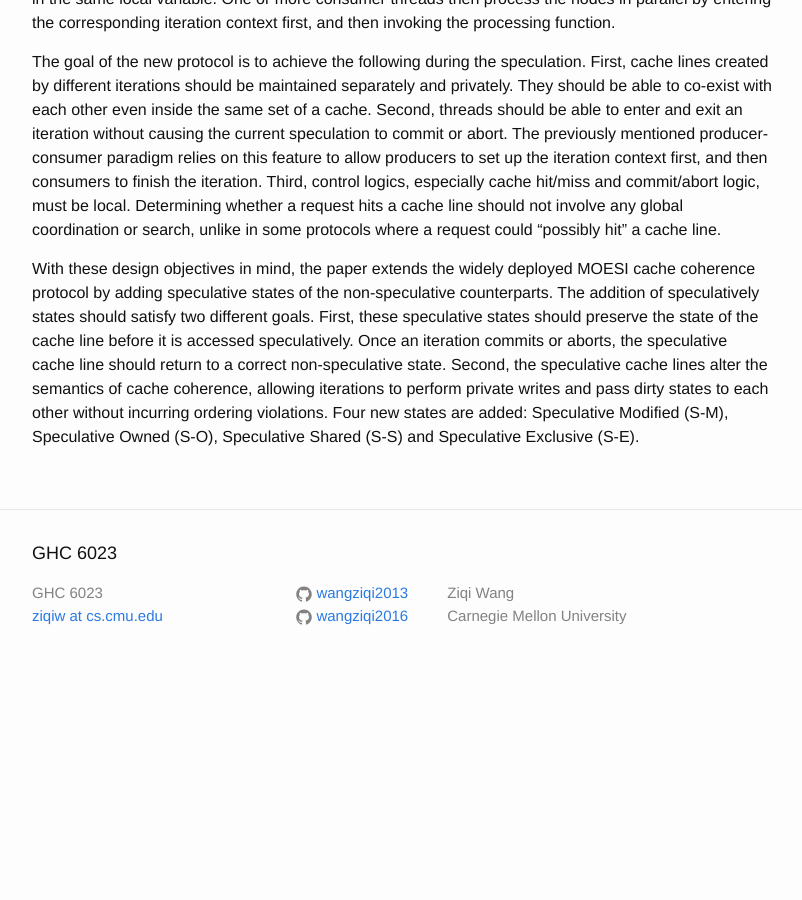
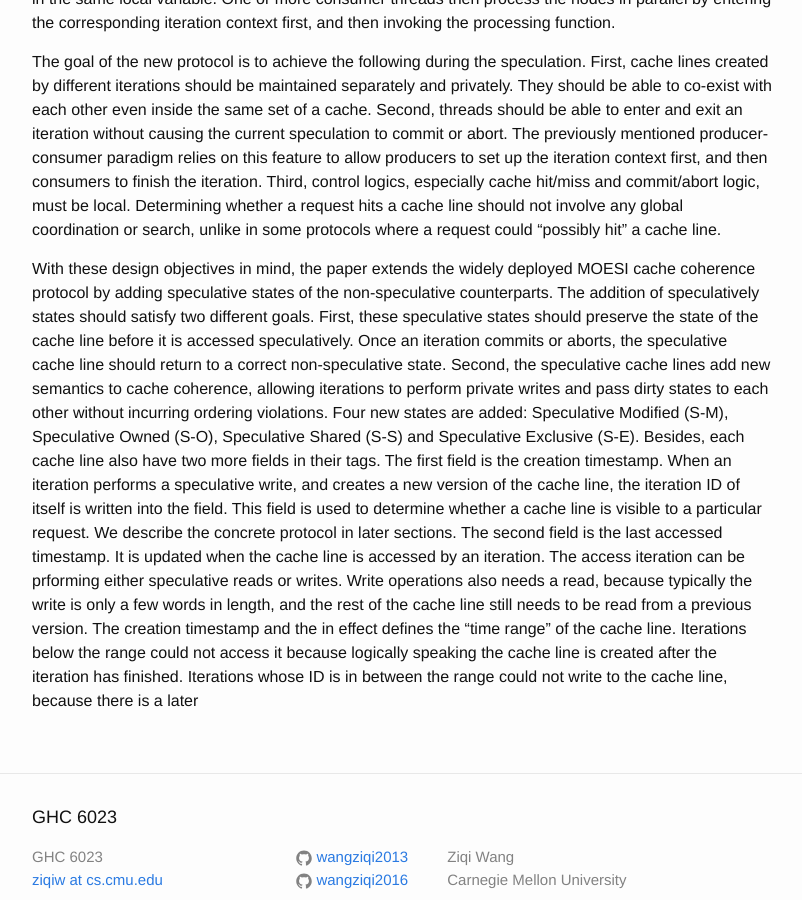
Before and after one commit to wangziqi2013/wangziqi2013.github.io, a Jekyll site: the page built from _posts/2018-06-02-Hardware-Multithreaded-Transactions.markdown, in a window 1280 px wide and 900 px high, scrolled down 655 px. Shown: the whole window, without its empty margins (238-1040 px from the left). Built offline with Jekyll 4.4.1, drawn with Linux system fonts in a browser that asks for light colours; before the commit the page ends 1342 px from its top, so only the background shows below that.

Commit message:
Working on timestamps

```diff
--- a/_posts/2018-06-02-Hardware-Multithreaded-Transactions.markdown
+++ b/_posts/2018-06-02-Hardware-Multithreaded-Transactions.markdown
@@ -36,6 +36,15 @@ With these design objectives in mind, the paper extends the widely deployed MOES
 speculative states of the non-speculative counterparts. The addition of speculatively states should satisfy two
 different goals. First, these speculative states should preserve the state of the cache line before it is accessed
 speculatively. Once an iteration commits or aborts, the speculative cache line should return to a correct non-speculative
-state. Second, the speculative cache lines alter the semantics of cache coherence, allowing iterations to perform private
+state. Second, the speculative cache lines add new semantics to cache coherence, allowing iterations to perform private
 writes and pass dirty states to each other without incurring ordering violations. Four new states are added: Speculative
-Modified (S-M), Speculative Owned (S-O), Speculative Shared (S-S) and Speculative Exclusive (S-E).
+Modified (S-M), Speculative Owned (S-O), Speculative Shared (S-S) and Speculative Exclusive (S-E). Besides, each cache
+line also have two more fields in their tags. The first field is the creation timestamp. When an iteration performs a
+speculative write, and creates a new version of the cache line, the iteration ID of itself is written into the field.
+This field is used to determine whether a cache line is visible to a particular request. We describe the concrete protocol
+in later sections. The second field is the last accessed timestamp. It is updated when the cache line is accessed by
+an iteration. The access iteration can be prforming either speculative reads or writes. Write operations also needs a read,
+because typically the write is only a few words in length, and the rest of the cache line still needs to be read from a
+previous version. The creation timestamp and the in effect defines the "time range" of the cache line. Iterations below
+the range could not access it because logically speaking the cache line is created after the iteration has finished.
+Iterations whose ID is in between the range could not write to the cache line, because there is a later
```
